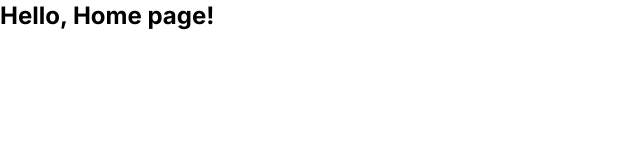
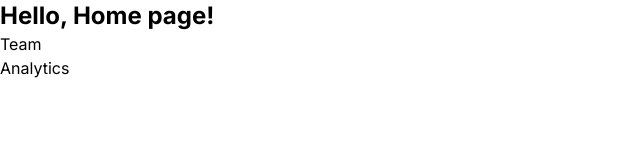
Before and after one commit to ssabii/app-router-example, a Next.js app: page / in a window 1280 px wide. Shown: the top 160 px of the page, without its empty margins (0-640 px from the left). Built offline with nearby package versions, Linux system fonts and the light colour scheme.

Commit message:
feat: parallel routes 예제 구현

```diff
--- /dev/null
+++ b/app/@analytics/page.tsx
@@ -0,0 +1,5 @@
+export default function Page() {
+  return (
+    <div>Analytics</div>
+  );
+}
--- /dev/null
+++ b/app/@team/page.tsx
@@ -0,0 +1,5 @@
+export default function Page() {
+  return (
+    <div>Team</div>
+  );
+}
--- a/app/layout.tsx
+++ b/app/layout.tsx
@@ -11,13 +11,19 @@ export const metadata: Metadata = {
 
 export default function RootLayout({
   children,
+  team,
+  analytics,
 }: Readonly<{
   children: React.ReactNode;
+  team: React.ReactNode
+  analytics: React.ReactNode
 }>) {
   return (
     <html lang="en">
       <body className={inter.className}>
         {children}
+        {team}
+        {analytics}
       </body>
     </html>
   );
```
